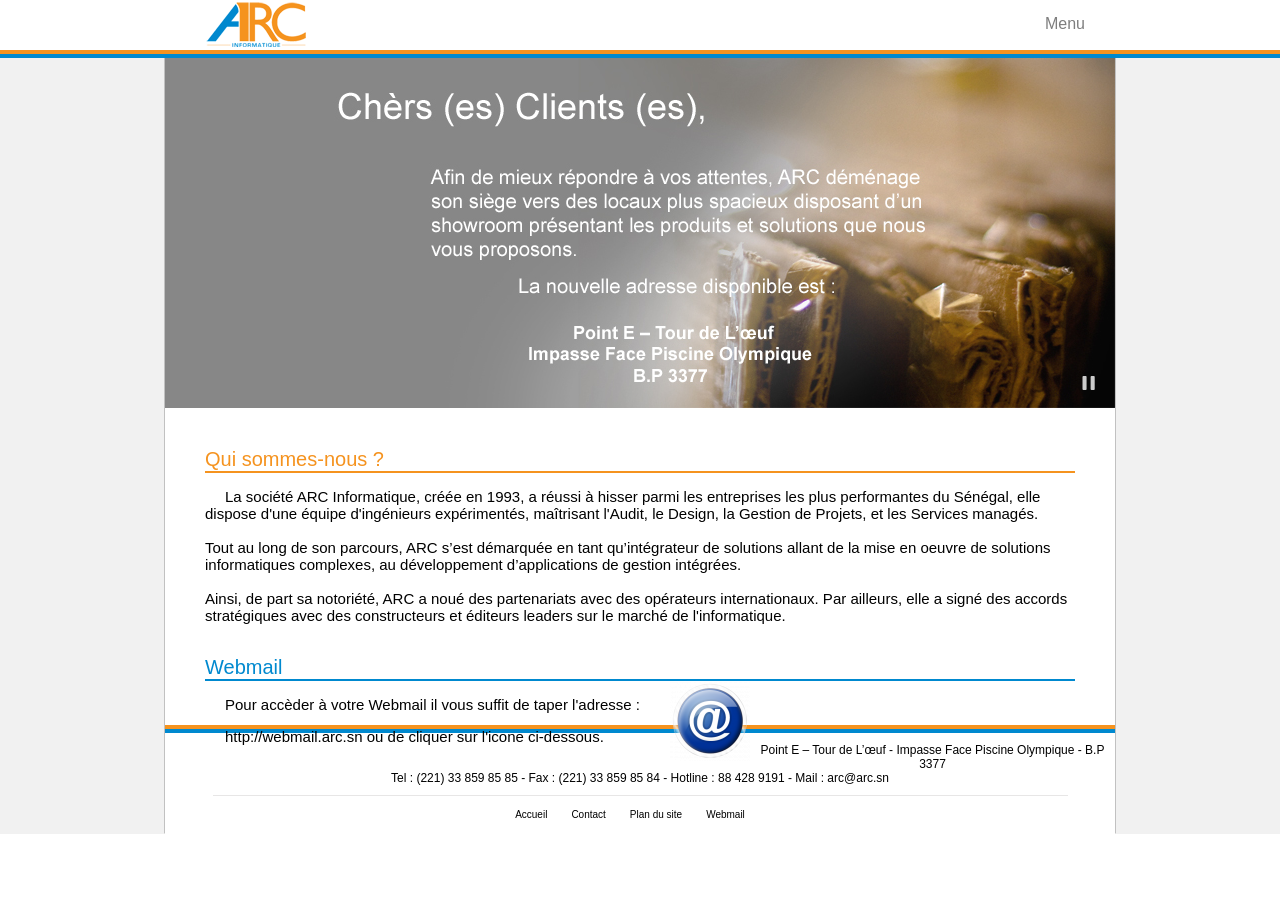
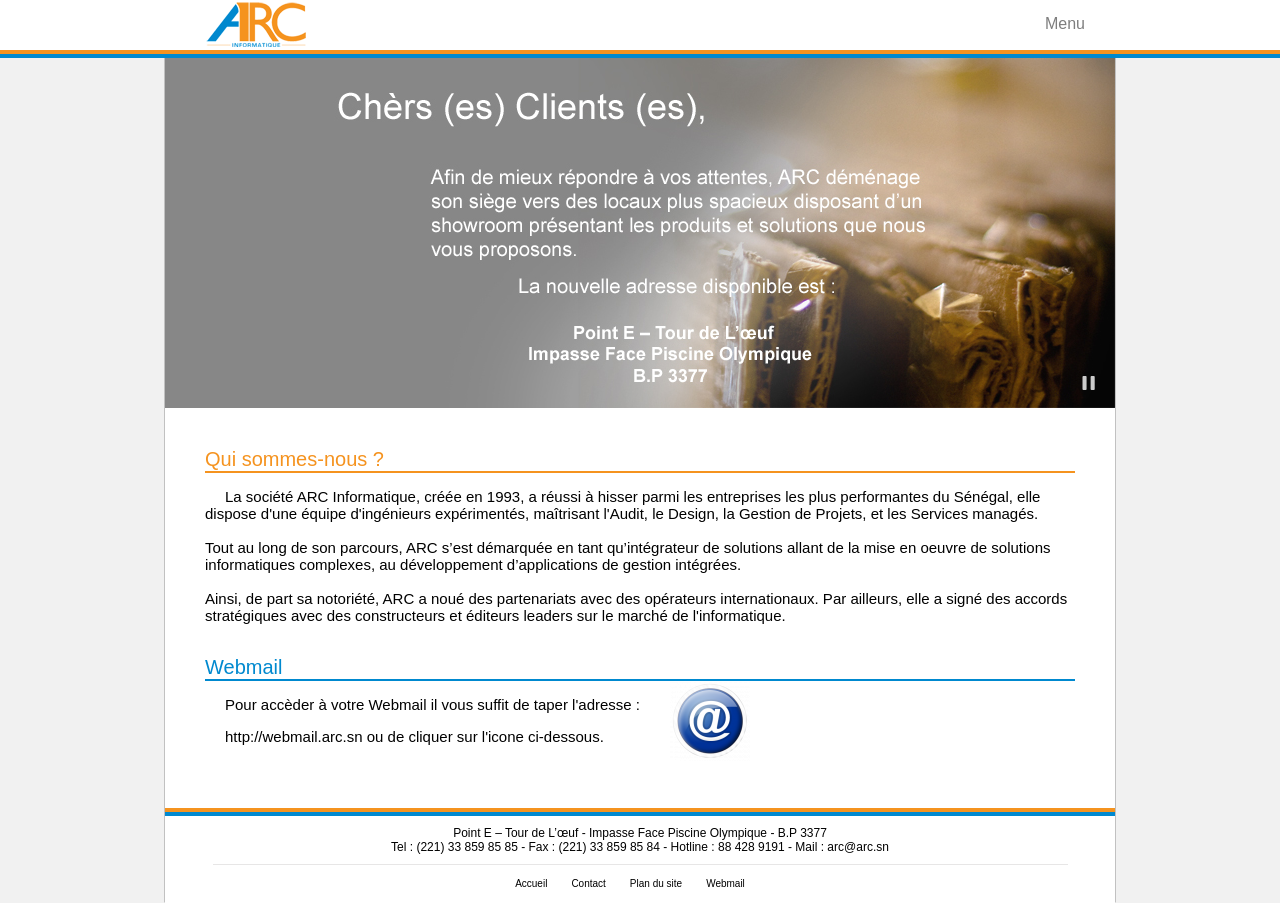
Before and after one commit to ProjetARC/ARC, a PHP site: page /index.php in a window 1280 px wide. Before the commit the page ends 834 px from the top, so only its background shows below. Run offline with PHP 8.4, Linux system fonts and the light colour scheme; some libraries are stand-ins or nearby versions.

Commit message:
Problème de supperposition réglé

```diff
--- a/css/style.css
+++ b/css/style.css
@@ -97,10 +97,13 @@ a {
 #webmail {
 	color:#0089CF;
 	border-radius: 10px;
+	display: inline-block;
+	width: 870px;
 }
 
 	.webmail_contenu {
 		float: left;
+		clear: both;
 	}
 
 	.webmail_logo {
@@ -190,7 +193,6 @@ a {
 	width: 950px;
 	padding-top:2px;
 	margin: 0 auto;
-	position:static;
 	font-size:15px;
 	border:1px solid #C1C1C1;
 	border-top:1px solid white;
--- a/includes/header.php
+++ b/includes/header.php
@@ -10,7 +10,7 @@
 		<script type="text/javascript" src="js/carrousel.js"></script>
 		<script type="text/javascript" src="js/autoHeight.js"></script>
 		<script type="text/javascript" src="js/header.js"></script>
-		<!--<script type="text/javascript" src="http://maps.google.com/maps/api/js?sensor=false"></script>-->
+		<script type="text/javascript" src="http://maps.google.com/maps/api/js?sensor=false"></script>
 		<script type="text/javascript" src="js/google_maps.js"></script>
 
 		<title>ARC Informatique :: Bienvenue</title>
```
